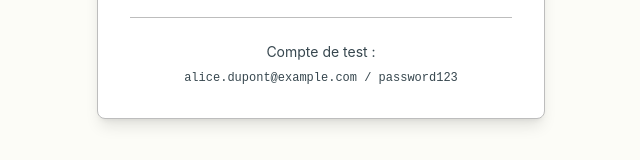
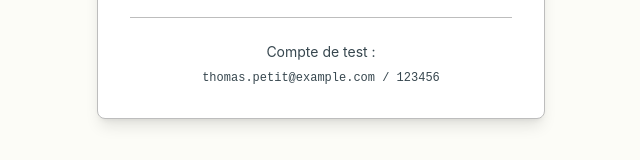
Before and after one commit to Code-Nam/m1-medecin, a React (Vite) app in the folder Frontend_patient/: page /login in a window 1280 px wide. Shown: the part 609-769 px from the top of the page, without its empty margins (319-959 px from the left). Built offline with nearby package versions, Linux system fonts and the light colour scheme.

Commit message:
Fix/appointment patients (#36)
* fix : delete annuler button and fix appointment

* fix: date display

* fix : ui rendez-vous

* fix: modify login test account

```diff
--- a/Frontend_patient/src/pages/Login.tsx
+++ b/Frontend_patient/src/pages/Login.tsx
@@ -152,7 +152,7 @@ export const Login = () => {
             Compte de test :
             <br />
             <span className="font-mono text-xs mt-2 block">
-              alice.dupont@example.com / password123
+              thomas.petit@example.com / 123456
             </span>
           </p>
         </div>
```
